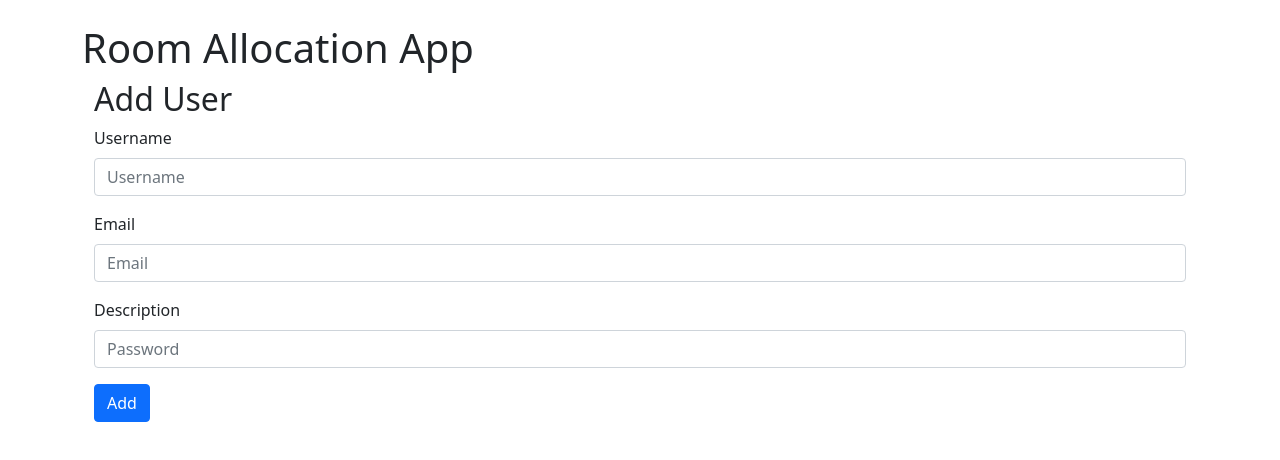
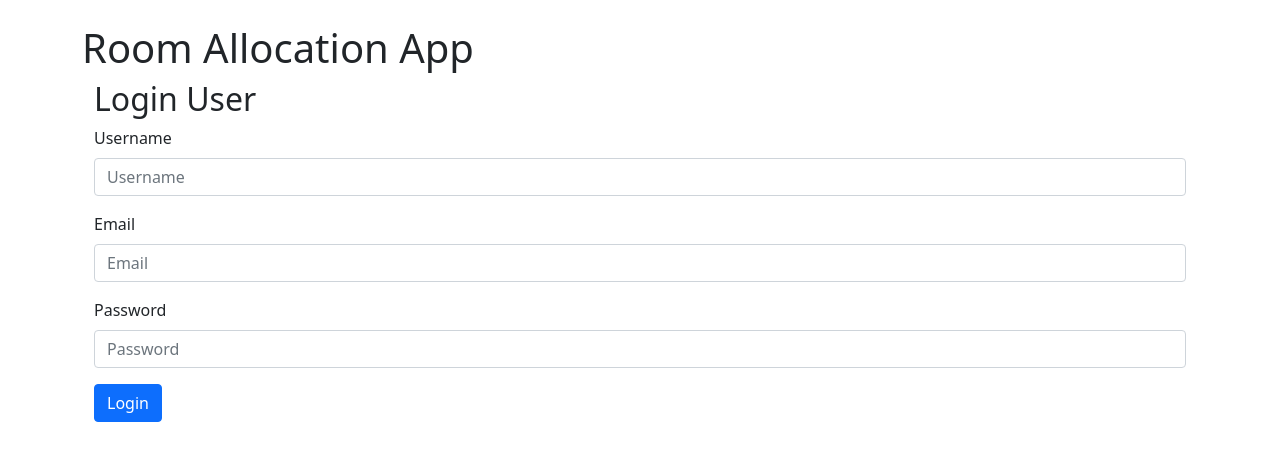
Before and after one commit to Sahaj8/Room-Allocation-WebApp-Frontend, a React (Create React App) app in the folder frontend/: page /login in a window 1280 px wide. Shown: the top 460 px of the page. Built offline with nearby package versions, Linux system fonts and the light colour scheme.

Commit message:
authentication added

```diff
--- a/frontend/src/components/addUser.js
+++ b/frontend/src/components/addUser.js
@@ -6,16 +6,18 @@ const AddUser = () => {
     const [mail, setMail] = useState("");
     const [desc, setDesc] = useState("");
 
-    useEffect(()=>{
+    useEffect( ()=>{
         const token = localStorage.getItem('token');
         if(token)
         {
-            axios.get("http://localhost:3001/users/", {token:token})
+            axios.get("http://localhost:5000/users/", {
+                headers: { Authorization: token },
+              })
                 .then((res) => {
-                    console.log(res);
+                    console.log(res.data.user);
                     if(res.status===201)
                     {
-                        if(!res.user.isAdmin) window.location="/";
+                        if(res.data.user.isAdmin === false) window.location="/";
                     }
                     else
                     {
--- a/frontend/src/components/loginUser.js
+++ b/frontend/src/components/loginUser.js
@@ -27,7 +27,7 @@ const LoginUser = () => {
 
     return (
         <div className="container">
-            <h2>Add User</h2>
+            <h2>Login User</h2>
             <form onSubmit={handleSubmit}>
                 <div className="mb-3">
                     <label htmlFor="inputUserName" className="form-label">Username</label>
@@ -45,13 +45,13 @@ const LoginUser = () => {
                     />
                 </div>
                 <div className="mb-3">
-                    <label htmlFor="inputPassword" className="form-label">Description</label>
+                    <label htmlFor="inputPassword" className="form-label">Password</label>
                     <input
                         type='password' className="form-control" id="inputPassword" placeholder="Password"
                         onChange={(e) => setPassword(e.target.value)}
                     />
                 </div>
-                <button type="submit" className="btn btn-primary">Add</button>
+                <button type="submit" className="btn btn-primary">Login</button>
             </form>
         </div>
     );
```
Also changed, not shown: 1 other file (tests, documents, lock files or other folders).
